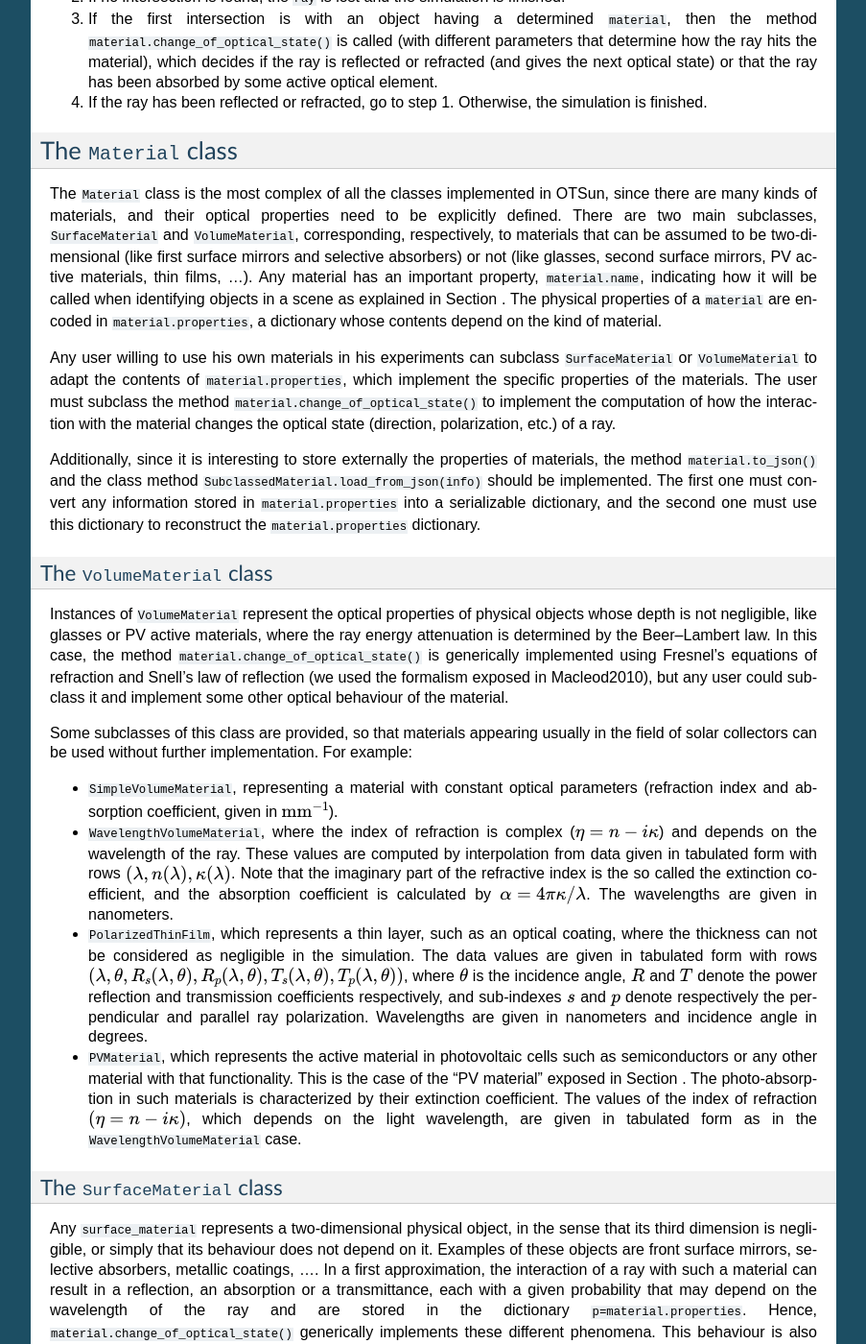
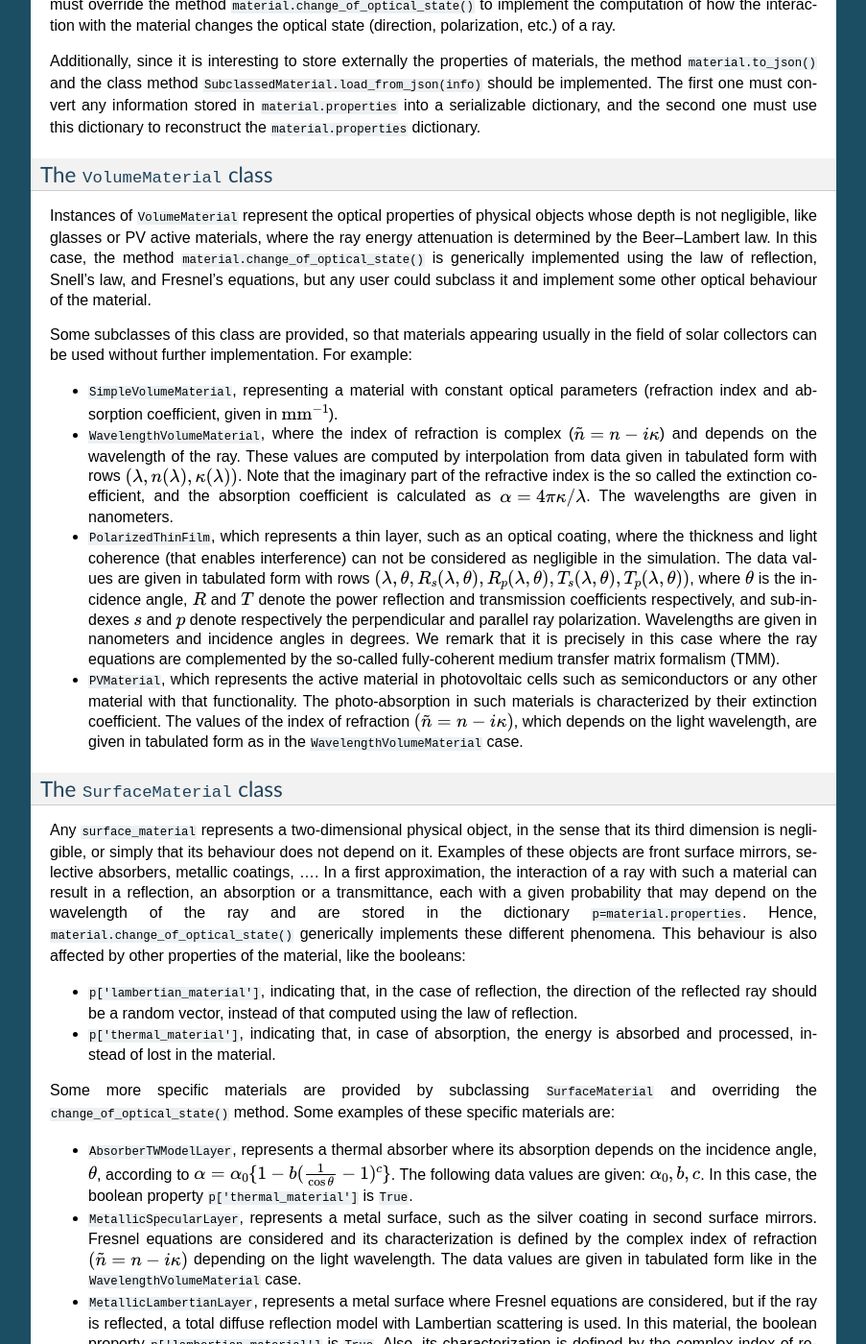
Before and after one commit to bielcardona/OTSun, a Sphinx documentation site: the page built from doc/intro.rst, in a window 1280 px wide and 1400 px high, scrolled down 2401 px. Shown: the whole window at 96% size, without its empty margins (198-1101 px from the left). Built offline with Sphinx 7.4.7, drawn with Linux system fonts in a browser that asks for light colours; cross-references to code outside the pages are shown as plain code; some of the changed text lies outside the part shown.

Commit message:
updated doc with contents from paper

```diff
--- a/doc/index.rst
+++ b/doc/index.rst
@@ -7,6 +7,7 @@
    :maxdepth: 4
    :caption: Contents:
 
+   intro
    modules
 
 Indices and tables
--- a/doc/intro.rst
+++ b/doc/intro.rst
@@ -9,14 +9,21 @@
 with classes and instances of those classes, whenever a class (say
 ``Scene`` or ``LightSource``) is considered, the downcase version of
 their identifiers (``scene`` and ``light_source`` in our example) will
-indicate instances of those variables.
+indicate instances of those classes. Except for those classes defined by
+FreeCAD (like ``Part.Face`` or ``Base.Vector``), we refer to the
+corresponding section in this manuscript for the definition and
+initialization options for each of these classes. For instance, later
+we explain how to create an ``experiment`` (an instance of the
+``Experiment`` class), giving an ``scene`` and a ``light_source``, which
+are instances of ``Scene`` and ``LightSource``, described in their respective
+sections.
 
 A typical use of the package involves the creation of an ``experiment``,
 which specifies the solar optics experiment to be run, defined by
 certain data that includes a ``scene`` and a ``light_source``. The
 ``scene`` holds the data of all the different objects that interact with
 light rays, included in a FreeCAD document,
-and where each of them has associated a ``material`` describing its
+and where each of them has a ``material`` associated describing its
 optical behaviour. Eventually, some objects may have movements,
 implemented by a ``multi_tracking``, and in such a case these elements
 will be moved to maximize the absorbed energy. When the experiment is
@@ -59,18 +69,26 @@
 Such a ``scene`` is initialized with an array ``objects``, all whose
 elements are instances of ``Part.Feature``, and typically they are all
 the objects included in a FreeCAD document. The assignation of materials
-to each element is done by looking at its label. Namely, if an object
+to each object is done by looking at its label. Namely, if an object
 ``obj`` in a FreeCAD document has a label of the form
 “Label\ ``(mat_name)``”, then the assigned material
 ``scene.materials[obj]`` will be the ``Material`` instance ``mat`` such
-that ``mat.name`` is ``mat_name``. For instance,
-the next Figure, shows a FreeCAD file where the extruded
-parabola has as associated material a reflector, identified by ``Mir1``;
-this material has to be properly defined.
+that ``mat.name`` is ``mat_name``.
 
+For instance, the file ``ParabolicTrough.FCStd`` in the public
+repository https://github.com/bielcardona/OTSunSuppMat contains a model prepared to analyze a parabolic trough
+collector. The parabolic mirror (in blue) is made by extruding a
+parabolic segment, and its label is ``Parabolic_reflector(Mir1)``. It
+means that when imported with OTSun, it will have an associated material
+whose parameter ``name`` is ``Mir1``. In turn, this material has to be
+properly defined so that it behaves as a mirror. Other
+elements in this model are the central cylindrical surface (in red),
+labeled ``Cylindrical_absorber(Abs1)``, and its covering (in green),
+labeled ``Tube_glass(Glass1)``; hence, materials named ``Abs1`` and
+``Glass1`` have to be defined as an absorber surface and as a
+transparent volume material, respectively.
 
-.. image:: Fig3.png
-    :align: center
+.. _lightsource-class:
 
 The ``LightSource`` class
 -------------------------
@@ -117,9 +136,10 @@
 Instances of ``OpticalState`` gather some relevant information of a
 light ray at a given moment, like its ``direction``, ``polarization``
 and ``material``, giving, respectively, the direction and polarization
-vector, and the material where it is traveling. When the method
-``ray.run()`` is called, the propagation of the ray inside the scene
-starts to be simulated. A simplified version of the iteration process is:
+vector of the ray, and the material (optical medium) where it is
+traveling. When the method ``ray.run()`` is called, the propagation of
+the ray inside the scene starts to be simulated. A simplified version of
+the iteration process is:
 
 #. Find the closest intersection of ``ray`` with objects in ``scene``.
 
@@ -148,15 +169,14 @@
 (like first surface mirrors and selective absorbers) or not (like
 glasses, second surface mirrors, PV active materials, thin films, …).
 Any material has an important property, ``material.name``, indicating
-how it will be called when identifying objects in a scene as explained
-in Section . The physical properties of a ``material`` are encoded in
+how it will be called when identifying objects in a scene. The physical properties of a ``material`` are encoded in
 ``material.properties``, a dictionary whose contents depend on the kind
 of material.
 
 Any user willing to use his own materials in his experiments can
 subclass ``SurfaceMaterial`` or ``VolumeMaterial`` to adapt the contents
 of ``material.properties``, which implement the specific properties of
-the materials. The user must subclass the method
+the materials. The user must override the method
 ``material.change_of_optical_state()`` to implement the computation of
 how the interaction with the material changes the optical state
 (direction, polarization, etc.) of a ray.
@@ -176,8 +196,7 @@
 active materials, where the ray energy attenuation is determined by the
 Beer–Lambert law. In this case, the method
 ``material.change_of_optical_state()`` is generically implemented using
-Fresnel’s equations of refraction and Snell’s law of reflection (we used
-the formalism exposed in Macleod2010), but
+the law of reflection, Snell’s law, and Fresnel’s equations, but
 any user could subclass it and implement some other optical behaviour of
 the material.
 
@@ -190,34 +209,36 @@
    given in :math:`\textrm{mm}^{-1}`).
 
 -  ``WavelengthVolumeMaterial``, where the index of refraction is
-   complex (:math:`\eta =n - i\kappa`) and depends on the wavelength of
-   the ray. These values are computed by interpolation from data given
-   in tabulated form with rows
-   :math:`(\lambda, n(\lambda),\kappa(\lambda)`. Note that the imaginary
-   part of the refractive index is the so called the extinction
-   coefficient, and the absorption coefficient is calculated by
-   :math:`\alpha = 4 \pi \kappa / \lambda`. The wavelengths are given in
-   nanometers.
+   complex (:math:`\tilde n =n - i\kappa`) and depends on the wavelength
+   of the ray. These values are computed by interpolation from data
+   given in tabulated form with rows
+   :math:`(\lambda, n(\lambda),\kappa(\lambda))`. Note that the
+   imaginary part of the refractive index is the so called the
+   extinction coefficient, and the absorption coefficient is calculated
+   as :math:`\alpha = 4 \pi \kappa / \lambda`. The wavelengths are given
+   in nanometers.
 
 -  ``PolarizedThinFilm``, which represents a thin layer, such as an
-   optical coating, where the thickness can not be considered as
-   negligible in the simulation. The data values are given in tabulated
-   form with rows
+   optical coating, where the thickness and light coherence (that
+   enables interference) can not be considered as negligible in the
+   simulation. The data values are given in tabulated form with rows
    :math:`(\lambda, \theta, R_s(\lambda,\theta), R_p(\lambda,\theta), T_s(\lambda,\theta), T_p(\lambda,\theta))`,
    where :math:`\theta` is the incidence angle, :math:`R` and :math:`T`
    denote the power reflection and transmission coefficients
    respectively, and sub-indexes :math:`s` and :math:`p` denote
    respectively the perpendicular and parallel ray polarization.
-   Wavelengths are given in nanometers and incidence angle in degrees.
+   Wavelengths are given in nanometers and incidence angles in degrees.
+   We remark that it is precisely in this case where the ray equations
+   are complemented by the so-called fully-coherent medium transfer
+   matrix formalism (TMM).
 
 -  ``PVMaterial``, which represents the active material in photovoltaic
    cells such as semiconductors or any other material with that
-   functionality. This is the case of the “PV material” exposed in
-   Section . The photo-absorption in such materials is characterized by
+   functionality. The photo-absorption in such materials is characterized by
    their extinction coefficient. The values of the index of refraction
-   :math:`(\eta =n - i\kappa)`, which depends on the light wavelength,
-   are given in tabulated form as in the ``WavelengthVolumeMaterial``
-   case.
+   :math:`(\tilde n =n - i\kappa)`, which depends on the light
+   wavelength, are given in tabulated form as in the
+   ``WavelengthVolumeMaterial`` case.
 
 The ``SurfaceMaterial`` class
 ~~~~~~~~~~~~~~~~~~~~~~~~~~~~~
@@ -240,8 +261,7 @@
 
 -  ``p['thermal_material']``, indicating that, in case of absorption,
    the energy is absorbed and processed, instead of lost in the
-   material. This is the case of the “Thermal material” exposed in
-   Section .
+   material.
 
 Some more specific materials are provided by subclassing
 ``SurfaceMaterial`` and overriding the ``change_of_optical_state()``
@@ -250,35 +270,34 @@
 -  ``AbsorberTWModelLayer``, represents a thermal absorber where its
    absorption depends on the incidence angle, :math:`\theta`, according
    to
-   :math:`\alpha =\alpha_{0} \left \{ 1-b\left (\frac{1}{\cos \theta} -1 \right )^c \right \}`,
-   see :raw-latex:`\cite{TESFAMICHAEL}` for more details. The following
+   :math:`\alpha =\alpha_{0}  \{ 1-b (\frac{1}{\cos \theta} -1  )^c  \}`. The following
    data values are given: :math:`\alpha_{0}, {b}, {c}`. In this case,
    the boolean property ``p['thermal_material']`` is ``True``.
 
 -  ``MetallicSpecularLayer``, represents a metal surface, such as the
    silver coating in second surface mirrors. Fresnel equations are
    considered and its characterization is defined by the complex index
-   of refraction :math:`(\eta =n - i\kappa)` depending on the light
-   wavelength. The data values are given in tabulated form like the
+   of refraction :math:`(\tilde n =n - i\kappa)` depending on the light
+   wavelength. The data values are given in tabulated form like in the
    ``WavelengthVolumeMaterial`` case.
 
--  ``MetallicLAmbertianLayer``, represents a metal surface where Fresnel
+-  ``MetallicLambertianLayer``, represents a metal surface where Fresnel
    equations are considered, but if the ray is reflected, a total
    diffuse reflection model with Lambertian scattering is used. In this
    material, the boolean property ``p['lambertian_material']`` is
    ``True``. Also, its characterization is defined by the complex index
-   of refraction :math:`(\eta =n - i\kappa)` depending on the light
+   of refraction :math:`(\tilde n =n - i\kappa)` depending on the light
    wavelength. The data values are given in tabulated form like in the
    ``WavelengthVolumeMaterial`` case.
 
 -  ``PolarizedCoatingLayer``, and its subclasses
    ``PolarizedCoatingReflectorLayer``,
-   ``PolarizedCoatingTransparenLayer``,
+   ``PolarizedCoatingTransparentLayer``,
    ``PolarizedCoatingAbsorberLayer``, that represent thin layers such as
    optical coatings. The difference with the ``PolarizedThinFilm`` is
    that the thickness of such material is negligible. The data values
-   are given as the ``PolarizedThinFilm`` case. Depending on the role of
-   the material, three cases are defined: reflector (no light
+   are given as in the ``PolarizedThinFilm`` case. Depending on the role
+   of the material, three cases are defined: reflector (no light
    transmission is possible), transparent (reflection, absorption and
    transmission are possible), and thermal absorber material (the
    boolean property ``p['thermal_material']`` is ``True`` and no light
@@ -317,11 +336,11 @@
 the *principal vector* and passing through the ``joint`` hits the point
 stored in ``multi_tracking.target``.
 
-We make this association using the following convention (see also
-Section ): Instead of giving to the object under consideration a label
-of the form “Label\ ``(mat_name)``”, where ``mat_name`` is the
-identifier of the ``material`` of the object, we use a label of the form
-“Label\ ``(mat_name,joint_name,normal_name)``” or
+We associate objects in the scene to joints using the following
+convention: Instead of giving to the object under
+consideration a label of the form “Label\ ``(mat_name)``”, where
+``mat_name`` is the identifier of the ``material`` of the object, we use
+a label of the form “Label\ ``(mat_name,joint_name,normal_name)``” or
 “Label\ ``(mat_name,joint_name,normal_name,target_name)``”, where
 ``joint_name`` is the label of the FreeCAD object that describes the
 joint (i.e. either a ``Vertex`` or a ``Edge``), ``normal_name`` is the
@@ -330,8 +349,9 @@
 the FreeCAD object acting as target.
 
 A ``multi_tracking`` is created by giving the ``scene`` (which includes
-the elements that describe the joints), a ``light_source`` and a
-``target`` (a point in space or ``None``). Once it is created, the
-method ``target_tracking.make_movements()`` transforms the scene,
-rotating conveniently the elements, so that the scene behaves as
+the elements that describe the joints, together with their principal
+vectors and targets, if needed) and the ``light_source``, a
+``Base.Vector`` giving the main direction of the sun rays. Once it is
+created, the method ``target_tracking.make_movements()`` transforms the
+scene, rotating conveniently the elements, so that the scene behaves as
 explained above.
```
Also changed, not shown: other parts of doc/intro.rst (+10 -5 lines).
